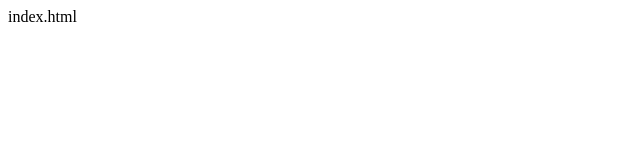
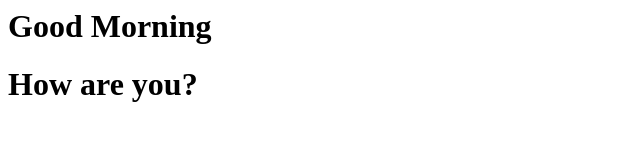
Before and after one commit to DDavi23/Practicing-git., a plain HTML site: page index.html in a window 1280 px wide. Shown: the whole page, without its empty margins (0-640 px from the left). Drawn offline with Linux system fonts and the light colour scheme.

Commit message:
One change

```diff
--- a/index.html
+++ b/index.html
@@ -1 +1,3 @@
-index.html
+<h1>Good Morning</h1>
+
+<h1>How are you?</h2>
```
